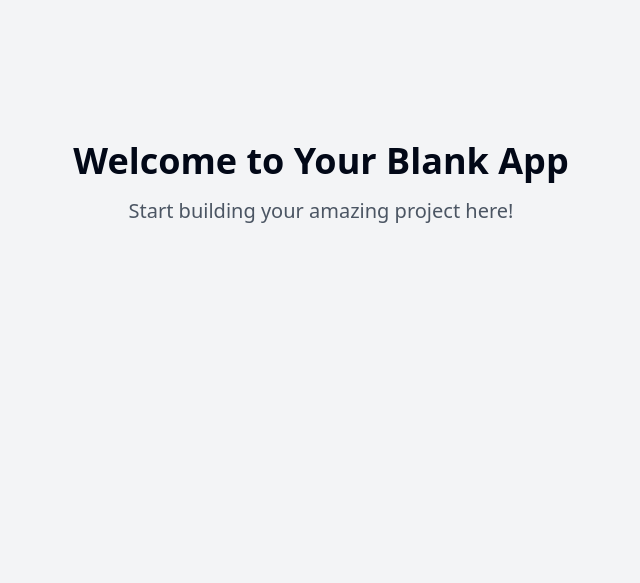
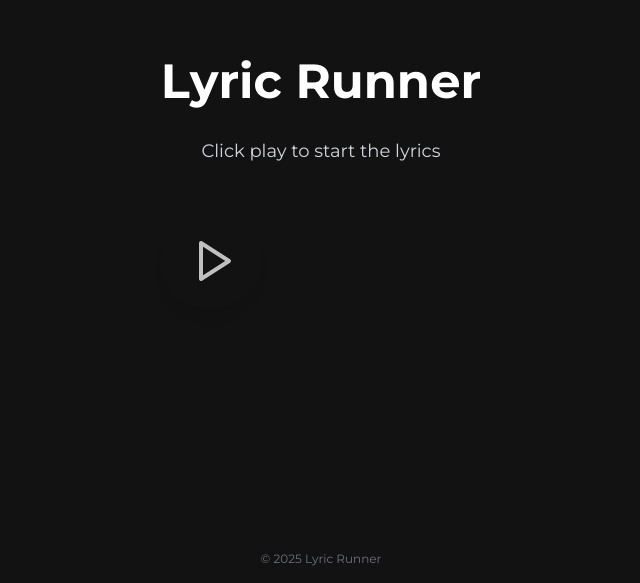
Before and after one commit to SahrulRamadhanHardiansyah/lyrical-track-runner, a React (Vite) app: page / in a window 1280 px wide. Shown: the part 217-800 px from the top of the page, without its empty margins (319-959 px from the left). Built offline with nearby package versions, Linux system fonts and the light colour scheme.

Commit message:
feat: Implement lyric runner website
Implement a website with a Spotify-like theme, featuring a play button in the center. Clicking the button starts the song and displays lyrics.

```diff
--- a/index.html
+++ b/index.html
@@ -1,20 +1,23 @@
+
 <!DOCTYPE html>
 <html lang="en">
   <head>
     <meta charset="UTF-8" />
     <meta name="viewport" content="width=device-width, initial-scale=1.0" />
-    <title>lyrical-track-runner</title>
-    <meta name="description" content="Lovable Generated Project" />
+    <title>Lyric Runner</title>
+    <meta name="description" content="A Spotify-inspired lyric runner app" />
     <meta name="author" content="Lovable" />
 
-    <meta property="og:title" content="lyrical-track-runner" />
-    <meta property="og:description" content="Lovable Generated Project" />
+    <meta property="og:title" content="Lyric Runner" />
+    <meta property="og:description" content="A Spotify-inspired lyric runner app" />
     <meta property="og:type" content="website" />
     <meta property="og:image" content="https://lovable.dev/opengraph-image-p98pqg.png" />
 
     <meta name="twitter:card" content="summary_large_image" />
     <meta name="twitter:site" content="@lovable_dev" />
     <meta name="twitter:image" content="https://lovable.dev/opengraph-image-p98pqg.png" />
+
+    <link href="https://fonts.googleapis.com/css2?family=Montserrat:wght@300;400;500;600;700&display=swap" rel="stylesheet">
   </head>
 
   <body>
--- /dev/null
+++ b/src/components/LyricRunner.tsx
@@ -0,0 +1,169 @@
+
+import React, { useState, useEffect, useRef } from 'react';
+import { cn } from '@/lib/utils';
+import { Play, Pause } from 'lucide-react';
+
+interface Lyric {
+  text: string;
+  startTime: number; // in milliseconds
+}
+
+interface LyricRunnerProps {
+  lyrics: Lyric[];
+  totalDuration: number; // in milliseconds
+}
+
+const LyricRunner: React.FC<LyricRunnerProps> = ({ lyrics, totalDuration }) => {
+  const [isPlaying, setIsPlaying] = useState(false);
+  const [currentTime, setCurrentTime] = useState(0);
+  const [currentLyricIndex, setCurrentLyricIndex] = useState(-1);
+  const timerRef = useRef<number | null>(null);
+  const containerRef = useRef<HTMLDivElement>(null);
+  const startTimeRef = useRef<number | null>(null);
+  const lastUpdateTimeRef = useRef<number | null>(null);
+
+  // Function to find the current lyric index based on time
+  const findCurrentLyricIndex = (time: number) => {
+    for (let i = lyrics.length - 1; i >= 0; i--) {
+      if (time >= lyrics[i].startTime) {
+        return i;
+      }
+    }
+    return -1;
+  };
+
+  useEffect(() => {
+    // Update current lyric index when time changes
+    const newLyricIndex = findCurrentLyricIndex(currentTime);
+    if (newLyricIndex !== currentLyricIndex) {
+      setCurrentLyricIndex(newLyricIndex);
+    }
+  }, [currentTime, lyrics, currentLyricIndex]);
+
+  useEffect(() => {
+    // Scroll to active lyric
+    if (currentLyricIndex >= 0 && containerRef.current) {
+      const container = containerRef.current;
+      const element = container.children[currentLyricIndex] as HTMLElement;
+
+      if (element) {
+        const containerHeight = container.clientHeight;
+        const elementOffset = element.offsetTop;
+        const elementHeight = element.clientHeight;
+
+        // Center the element in the container
+        const scrollPosition = elementOffset - (containerHeight / 2) + (elementHeight / 2);
+        container.scrollTop = scrollPosition;
+      }
+    }
+  }, [currentLyricIndex]);
+
+  // Animation frame based timer for smoother updates
+  const updateTime = (timestamp: number) => {
+    if (!startTimeRef.current) {
+      startTimeRef.current = timestamp - currentTime;
+      lastUpdateTimeRef.current = timestamp;
+    }
+
+    const elapsed = timestamp - (lastUpdateTimeRef.current || 0);
+    lastUpdateTimeRef.current = timestamp;
+
+    if (isPlaying) {
+      setCurrentTime(prevTime => {
+        const newTime = prevTime + elapsed;
+        return newTime >= totalDuration ? totalDuration : newTime;
+      });
+
+      timerRef.current = requestAnimationFrame(updateTime);
+    }
+  };
+
+  useEffect(() => {
+    // Start or stop the timer based on isPlaying state
+    if (isPlaying) {
+      timerRef.current = requestAnimationFrame(updateTime);
+    } else if (timerRef.current) {
+      cancelAnimationFrame(timerRef.current);
+    }
+
+    return () => {
+      if (timerRef.current) {
+        cancelAnimationFrame(timerRef.current);
+      }
+    };
+  }, [isPlaying]);
+
+  // Auto-pause at the end
+  useEffect(() => {
+    if (currentTime >= totalDuration && isPlaying) {
+      setIsPlaying(false);
+    }
+  }, [currentTime, totalDuration, isPlaying]);
+
+  const togglePlayPause = () => {
+    if (currentTime >= totalDuration) {
+      // If at the end, restart
+      setCurrentTime(0);
+      startTimeRef.current = null;
+    }
+    setIsPlaying(!isPlaying);
+  };
+
+  const formatTime = (ms: number) => {
+    const seconds = Math.floor(ms / 1000) % 60;
+    const minutes = Math.floor(ms / (1000 * 60));
+    return `${minutes.toString().padStart(2, '0')}:${seconds.toString().padStart(2, '0')}`;
+  };
+
+  const progressPercentage = (currentTime / totalDuration) * 100;
+
+  return (
+    <div className="flex flex-col items-center w-full max-w-3xl mx-auto space-y-8">
+      <div
+        ref={containerRef}
+        className="lyric-container w-full overflow-y-auto no-scrollbar px-4 py-8 text-center"
+      >
+        {lyrics.map((lyric, index) => (
+          <div
+            key={index}
+            className={cn(
+              "lyric-line text-2xl md:text-3xl my-8 transition-all duration-300",
+              currentLyricIndex === index ? "active text-white font-bold" : "text-gray-400"
+            )}
+          >
+            {lyric.text}
+          </div>
+        ))}
+      </div>
+
+      <div className="w-full px-4 space-y-4">
+        <div className="progress-bar-container rounded-full">
+          <div
+            className="progress-bar rounded-full"
+            style={{ width: `${progressPercentage}%` }}
+          ></div>
+        </div>
+
+        <div className="flex items-center justify-between w-full">
+          <span className="text-xs text-gray-400">{formatTime(currentTime)}</span>
+
+          <button
+            onClick={togglePlayPause}
+            className="rounded-full bg-spotify-DEFAULT hover:bg-spotify-DEFAULT/90 p-3 flex items-center justify-center"
+            aria-label={isPlaying ? "Pause" : "Play"}
+          >
+            {isPlaying ? (
+              <Pause className="text-white" size={24} />
+            ) : (
+              <Play className="text-white ml-0.5" size={24} />
+            )}
+          </button>
+
+          <span className="text-xs text-gray-400">{formatTime(totalDuration)}</span>
+        </div>
+      </div>
+    </div>
+  );
+};
+
+export default LyricRunner;
--- /dev/null
+++ b/src/components/PlayButton.tsx
@@ -0,0 +1,28 @@
+
+import React from 'react';
+import { Play } from 'lucide-react';
+import { cn } from '@/lib/utils';
+
+interface PlayButtonProps {
+  onClick: () => void;
+  className?: string;
+}
+
+const PlayButton = ({ onClick, className }: PlayButtonProps) => {
+  return (
+    <button
+      onClick={onClick}
+      className={cn(
+        'rounded-full bg-spotify-DEFAULT hover:bg-spotify-DEFAULT/90 transition-all',
+        'flex items-center justify-center p-6 shadow-lg',
+        'transform hover:scale-105 active:scale-95',
+        className
+      )}
+      aria-label="Play"
+    >
+      <Play size={48} className="text-white ml-1" />
+    </button>
+  );
+};
+
+export default PlayButton;
--- /dev/null
+++ b/src/data/sampleLyrics.ts
@@ -0,0 +1,31 @@
+
+interface Lyric {
+  text: string;
+  startTime: number; // in milliseconds
+}
+
+// Sample lyrics with timing
+export const sampleLyrics: Lyric[] = [
+  { text: "Falling like the stars", startTime: 0 },
+  { text: "Landing at my feet", startTime: 4000 },
+  { text: "Remembering the way that we used to be", startTime: 8000 },
+  { text: "When everything was fine", startTime: 12000 },
+  { text: "Before you had to leave", startTime: 16000 },
+  { text: "Making up the time from your memory", startTime: 20000 },
+
+  { text: "I never thought you'd go", startTime: 24000 },
+  { text: "Break my heart of stone", startTime: 28000 },
+  { text: "Never thought the end would be so sudden", startTime: 32000 },
+  { text: "All the things I know", startTime: 36000 },
+  { text: "All the words we spoke", startTime: 40000 },
+  { text: "Fade away like smoke, you're still unforgotten", startTime: 44000 },
+
+  { text: "I see you in the sky", startTime: 48000 },
+  { text: "In the stars tonight", startTime: 52000 },
+  { text: "That's where I'll be looking for your light", startTime: 56000 },
+  { text: "And when I close my eyes", startTime: 60000 },
+  { text: "I feel you by my side", startTime: 64000 },
+  { text: "Walking with me through these darkest nights", startTime: 68000 },
+];
+
+export const totalDuration = 72000; // 1 minute and 12 seconds in milliseconds
--- a/src/index.css
+++ b/src/index.css
@@ -1,92 +1,48 @@
+
 @tailwind base;
 @tailwind components;
 @tailwind utilities;
 
 @layer base {
   :root {
-    --background: 0 0% 100%;
-    --foreground: 222.2 84% 4.9%;
+    --background: 0 0% 7%; /* Spotify dark background */
+    --foreground: 0 0% 100%; /* White text */
 
-    --card: 0 0% 100%;
-    --card-foreground: 222.2 84% 4.9%;
+    --card: 0 0% 9%;
+    --card-foreground: 0 0% 100%;
 
-    --popover: 0 0% 100%;
-    --popover-foreground: 222.2 84% 4.9%;
+    --popover: 0 0% 9%;
+    --popover-foreground: 0 0% 100%;
 
-    --primary: 222.2 47.4% 11.2%;
-    --primary-foreground: 210 40% 98%;
+    --primary: 142 72% 29%; /* Spotify green */
+    --primary-foreground: 0 0% 100%;
 
-    --secondary: 210 40% 96.1%;
-    --secondary-foreground: 222.2 47.4% 11.2%;
+    --secondary: 0 0% 13%;
+    --secondary-foreground: 0 0% 100%;
 
-    --muted: 210 40% 96.1%;
-    --muted-foreground: 215.4 16.3% 46.9%;
+    --muted: 0 0% 33%;
+    --muted-foreground: 0 0% 70%;
 
-    --accent: 210 40% 96.1%;
-    --accent-foreground: 222.2 47.4% 11.2%;
+    --accent: 142 72% 29%; /* Spotify green */
+    --accent-foreground: 0 0% 100%;
 
     --destructive: 0 84.2% 60.2%;
-    --destructive-foreground: 210 40% 98%;
+    --destructive-foreground: 0 0% 100%;
 
-    --border: 214.3 31.8% 91.4%;
-    --input: 214.3 31.8% 91.4%;
-    --ring: 222.2 84% 4.9%;
+    --border: 0 0% 20%;
+    --input: 0 0% 20%;
+    --ring: 142 72% 29%;
 
     --radius: 0.5rem;
 
-    --sidebar-background: 0 0% 98%;
-
-    --sidebar-foreground: 240 5.3% 26.1%;
-
-    --sidebar-primary: 240 5.9% 10%;
-
-    --sidebar-primary-foreground: 0 0% 98%;
-
-    --sidebar-accent: 240 4.8% 95.9%;
-
-    --sidebar-accent-foreground: 240 5.9% 10%;
-
-    --sidebar-border: 220 13% 91%;
-
-    --sidebar-ring: 217.2 91.2% 59.8%;
-  }
-
-  .dark {
-    --background: 222.2 84% 4.9%;
-    --foreground: 210 40% 98%;
-
-    --card: 222.2 84% 4.9%;
-    --card-foreground: 210 40% 98%;
-
-    --popover: 222.2 84% 4.9%;
-    --popover-foreground: 210 40% 98%;
-
-    --primary: 210 40% 98%;
-    --primary-foreground: 222.2 47.4% 11.2%;
-
-    --secondary: 217.2 32.6% 17.5%;
-    --secondary-foreground: 210 40% 98%;
-
-    --muted: 217.2 32.6% 17.5%;
-    --muted-foreground: 215 20.2% 65.1%;
-
-    --accent: 217.2 32.6% 17.5%;
-    --accent-foreground: 210 40% 98%;
-
-    --destructive: 0 62.8% 30.6%;
-    --destructive-foreground: 210 40% 98%;
-
-    --border: 217.2 32.6% 17.5%;
-    --input: 217.2 32.6% 17.5%;
-    --ring: 212.7 26.8% 83.9%;
-    --sidebar-background: 240 5.9% 10%;
-    --sidebar-foreground: 240 4.8% 95.9%;
-    --sidebar-primary: 224.3 76.3% 48%;
+    --sidebar-background: 0 0% 0%;
+    --sidebar-foreground: 0 0% 100%;
+    --sidebar-primary: 142 72% 29%;
     --sidebar-primary-foreground: 0 0% 100%;
-    --sidebar-accent: 240 3.7% 15.9%;
-    --sidebar-accent-foreground: 240 4.8% 95.9%;
-    --sidebar-border: 240 3.7% 15.9%;
-    --sidebar-ring: 217.2 91.2% 59.8%;
+    --sidebar-accent: 0 0% 14%;
+    --sidebar-accent-foreground: 0 0% 100%;
+    --sidebar-border: 0 0% 14%;
+    --sidebar-ring: 142 72% 29%;
   }
 }
 
@@ -96,6 +52,45 @@
   }
 
   body {
-    @apply bg-background text-foreground;
+    @apply bg-spotify-dark text-foreground;
+    font-family: 'Gotham', 'Montserrat', sans-serif;
+  }
+
+  /* Hide scrollbar for Chrome, Safari and Opera */
+  .no-scrollbar::-webkit-scrollbar {
+    display: none;
+  }
+
+  /* Hide scrollbar for IE, Edge and Firefox */
+  .no-scrollbar {
+    -ms-overflow-style: none;  /* IE and Edge */
+    scrollbar-width: none;  /* Firefox */
   }
 }
+
+.lyric-container {
+  height: calc(100vh - 150px);
+  overflow-y: hidden;
+}
+
+.lyric-line {
+  opacity: 0.5;
+  transition: opacity 0.3s ease, transform 0.3s ease;
+}
+
+.lyric-line.active {
+  opacity: 1;
+  transform: scale(1.05);
+}
+
+.progress-bar-container {
+  height: 4px;
+  background-color: rgba(255, 255, 255, 0.1);
+  width: 100%;
+}
+
+.progress-bar {
+  height: 100%;
+  background-color: #1DB954;
+  transition: width 0.1s linear;
+}
--- a/src/pages/Index.tsx
+++ b/src/pages/Index.tsx
@@ -1,11 +1,32 @@
-// Update this page (the content is just a fallback if you fail to update the page)
+
+import React, { useState } from 'react';
+import PlayButton from '@/components/PlayButton';
+import LyricRunner from '@/components/LyricRunner';
+import { sampleLyrics, totalDuration } from '@/data/sampleLyrics';
 
 const Index = () => {
+  const [showLyrics, setShowLyrics] = useState(false);
+
+  const handlePlay = () => {
+    setShowLyrics(true);
+  };
+
   return (
-    <div className="min-h-screen flex items-center justify-center bg-gray-100">
-      <div className="text-center">
-        <h1 className="text-4xl font-bold mb-4">Welcome to Your Blank App</h1>
-        <p className="text-xl text-gray-600">Start building your amazing project here!</p>
+    <div className="min-h-screen flex flex-col items-center justify-center bg-spotify-dark">
+      {!showLyrics ? (
+        <div className="text-center animate-fade-in">
+          <h1 className="text-4xl md:text-5xl font-bold mb-8 text-white">Lyric Runner</h1>
+          <p className="text-lg mb-12 text-gray-300">Click play to start the lyrics</p>
+          <PlayButton onClick={handlePlay} className="animate-pulse" />
+        </div>
+      ) : (
+        <div className="w-full px-4 py-8 animate-slide-up">
+          <LyricRunner lyrics={sampleLyrics} totalDuration={totalDuration} />
+        </div>
+      )}
+
+      <div className="absolute bottom-4 text-center w-full text-xs text-gray-500">
+        <p>© 2025 Lyric Runner</p>
       </div>
     </div>
   );
--- a/tailwind.config.ts
+++ b/tailwind.config.ts
@@ -1,3 +1,4 @@
+
 import type { Config } from "tailwindcss";
 
 export default {
@@ -61,6 +62,13 @@ export default {
 					'accent-foreground': 'hsl(var(--sidebar-accent-foreground))',
 					border: 'hsl(var(--sidebar-border))',
 					ring: 'hsl(var(--sidebar-ring))'
+				},
+				spotify: {
+					DEFAULT: '#1DB954',  // Spotify green
+					dark: '#121212',     // Spotify background dark
+					gray: '#535353',     // Spotify gray
+					light: '#b3b3b3',    // Spotify light gray
+					black: '#191414',    // Spotify black
 				}
 			},
 			borderRadius: {
@@ -70,25 +78,32 @@ export default {
 			},
 			keyframes: {
 				'accordion-down': {
-					from: {
-						height: '0'
-					},
-					to: {
-						height: 'var(--radix-accordion-content-height)'
-					}
+					from: { height: '0' },
+					to: { height: 'var(--radix-accordion-content-height)' },
 				},
 				'accordion-up': {
-					from: {
-						height: 'var(--radix-accordion-content-height)'
-					},
-					to: {
-						height: '0'
-					}
+					from: { height: 'var(--radix-accordion-content-height)' },
+					to: { height: '0' },
+				},
+				'fade-in': {
+					'0%': { opacity: '0' },
+					'100%': { opacity: '1' },
+				},
+				'fade-out': {
+					'0%': { opacity: '1' },
+					'100%': { opacity: '0' },
+				},
+				'slide-up': {
+					'0%': { transform: 'translateY(20px)', opacity: '0' },
+					'100%': { transform: 'translateY(0)', opacity: '1' },
 				}
 			},
 			animation: {
 				'accordion-down': 'accordion-down 0.2s ease-out',
-				'accordion-up': 'accordion-up 0.2s ease-out'
+				'accordion-up': 'accordion-up 0.2s ease-out',
+				'fade-in': 'fade-in 0.5s ease-out',
+				'fade-out': 'fade-out 0.5s ease-out',
+				'slide-up': 'slide-up 0.5s ease-out',
 			}
 		}
 	},
```
